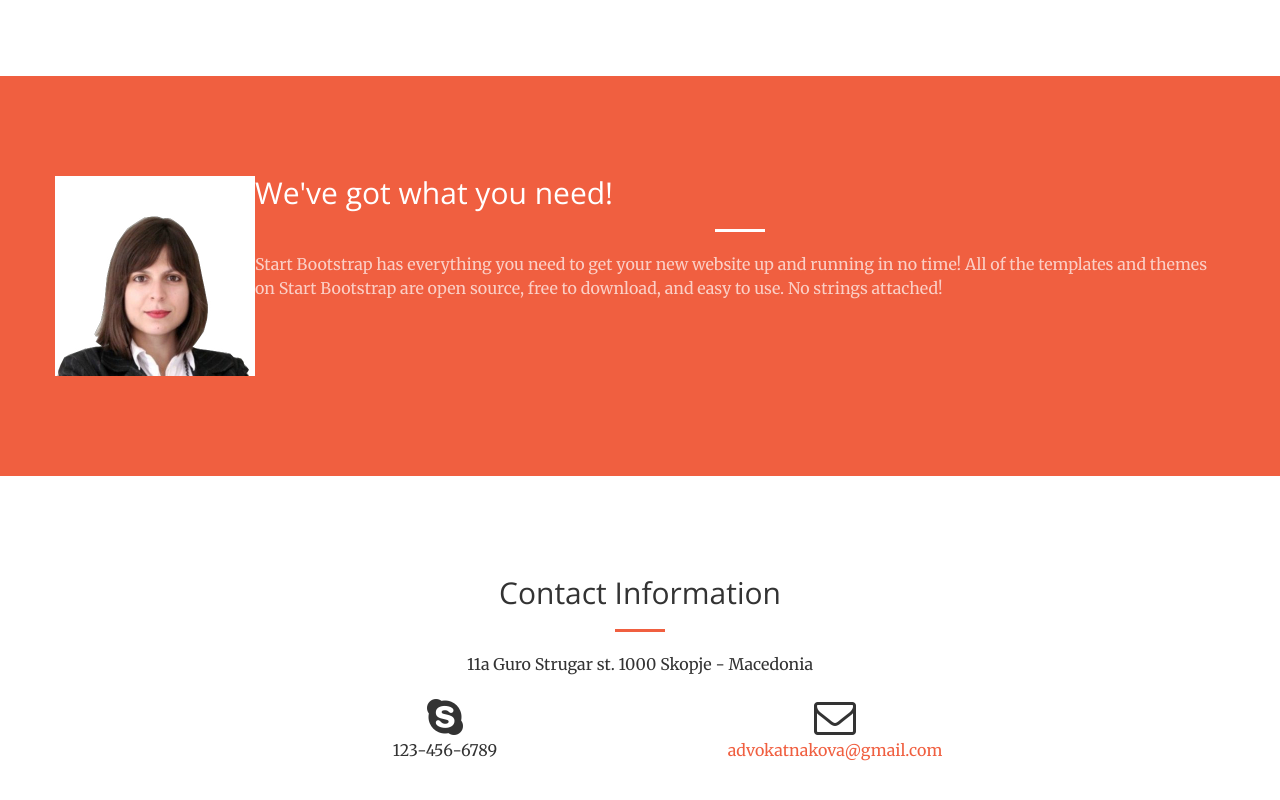
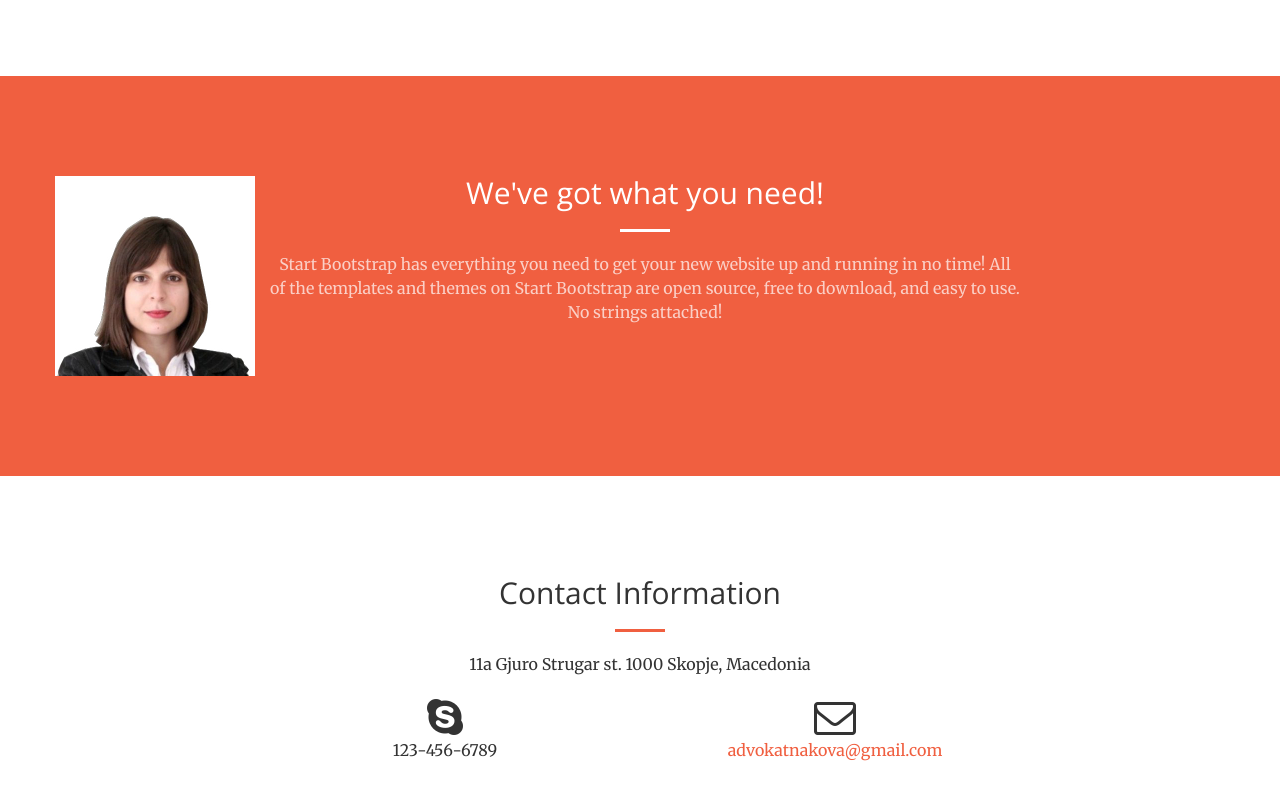
Before and after one commit to novica/aen, a website: page index.html in a window 1280 px wide. Shown: the part 1180-1980 px from the top of the page. Drawn offline with nearby package versions, Linux system fonts and the light colour scheme.

```diff
--- a/index.html
+++ b/index.html
@@ -128,7 +128,7 @@
             <div class="img">
             <img src="img/profile.jpg" alt="profile" style="float:left;width:200px;">
             </div>
-               <!-- <div class="col-lg-8 col-lg-offset-2 text-center"> --><div>
+               <div class="col-lg-8 text-center">
                     <h2 class="section-heading">We've got what you need!</h2>
                     <hr class="light">
                     <p class="text-faded">Start Bootstrap has everything you need to get your new website up and running in no time! All of the templates and themes on Start Bootstrap are open source, free to download, and easy to use. No strings attached!</p>
@@ -250,7 +250,7 @@
                 <div class="col-lg-8 col-lg-offset-2 text-center">
                     <h2 class="section-heading">Contact Information</h2>
                     <hr class="primary">
-                    <p>11a Guro Strugar st. 1000 Skopje - Macedonia</p>
+                    <p>11a Gjuro Strugar st. 1000 Skopje, Macedonia</p>
                 </div>
                 <div class="col-lg-4 col-lg-offset-2 text-center">
                     <i class="fa fa-skype fa-3x sr-contact"></i>
```
